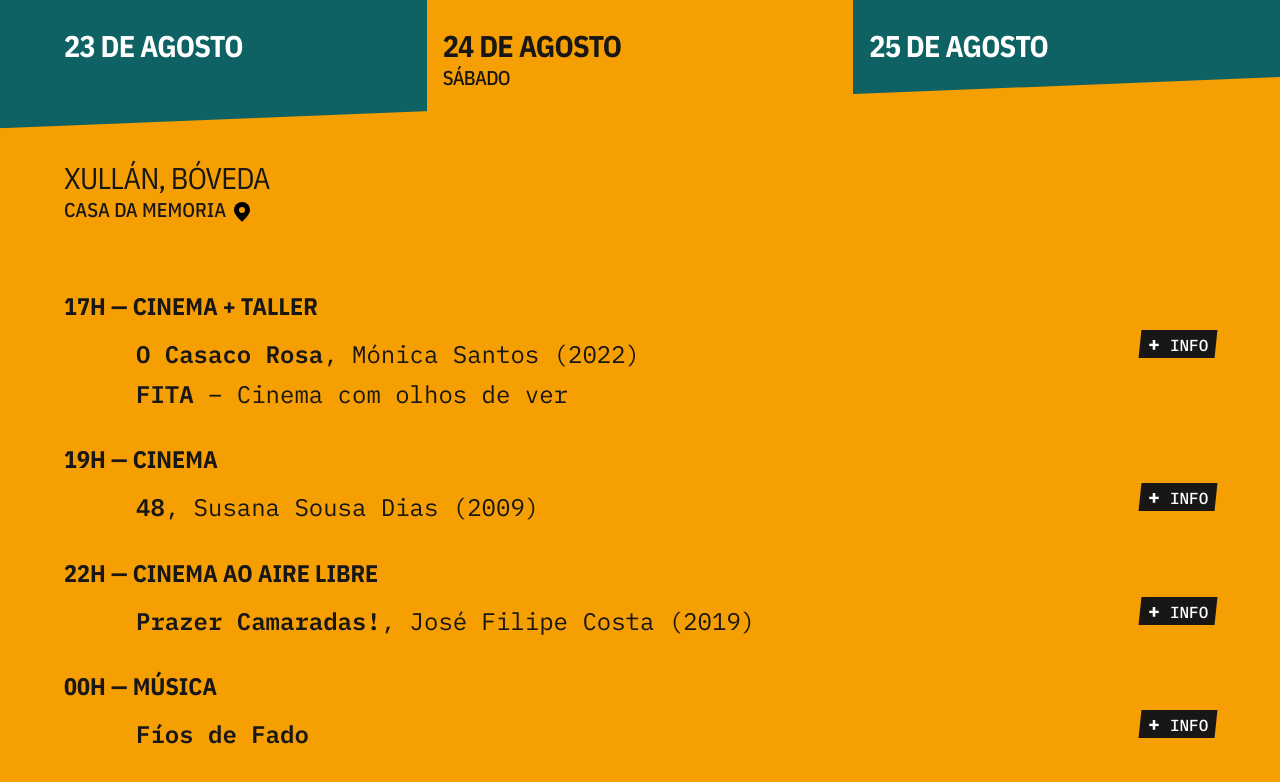
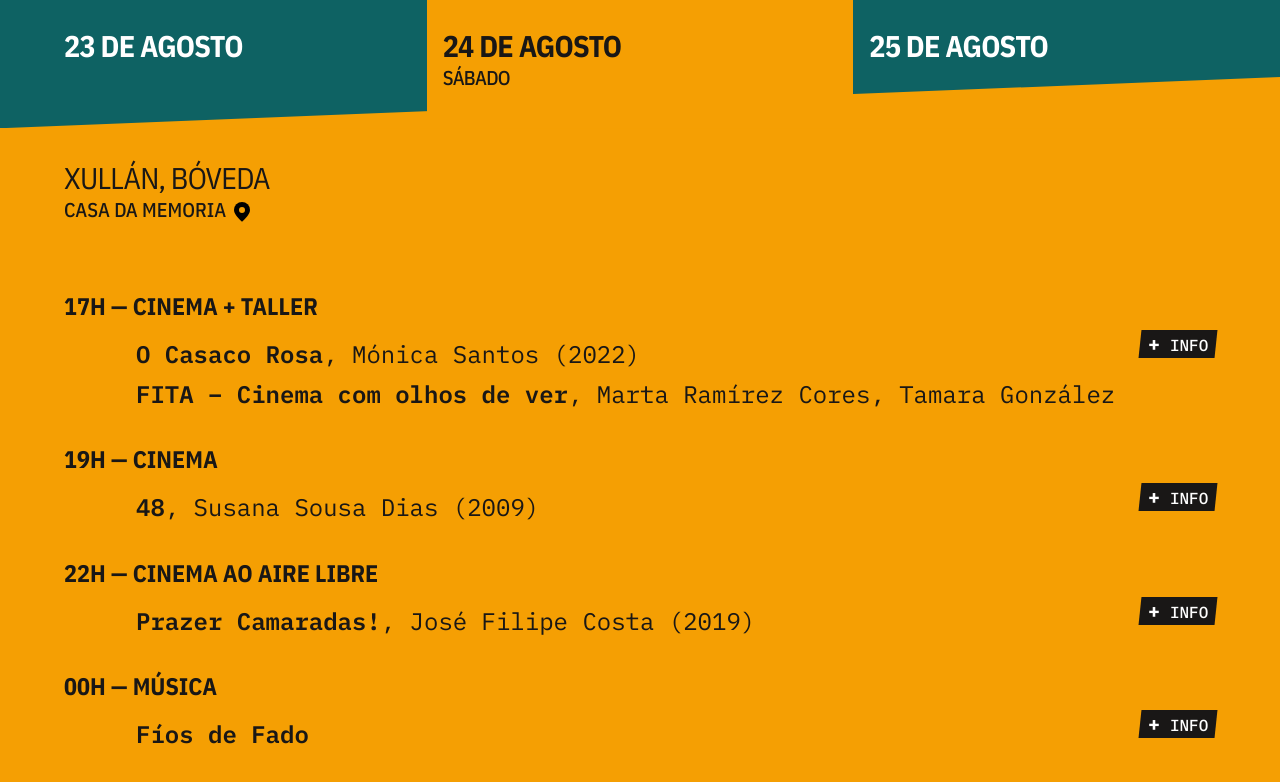
Before and after one commit to cucharadepalo/vendaval, a website: page index.html in a window 1280 px wide. Both pictures are taken after a click on the tab "24 DE AGOSTO". Shown: the part 800-1582 px from the top of the page. Drawn offline with Linux system fonts and the light colour scheme.

Commit message:
Corrección FITA

```diff
--- a/index.html
+++ b/index.html
@@ -199,7 +199,7 @@
 										<strong>O Casaco Rosa</strong>, Mónica Santos (2022)
 									</li>
 									<li>
-										<strong>FITA</strong> &ndash; Cinema com olhos de ver
+										<strong>FITA &ndash; Cinema com olhos de ver</strong>, Marta Ramírez Cores, Tamara González
 									</li>
 								</ul>
 
```
